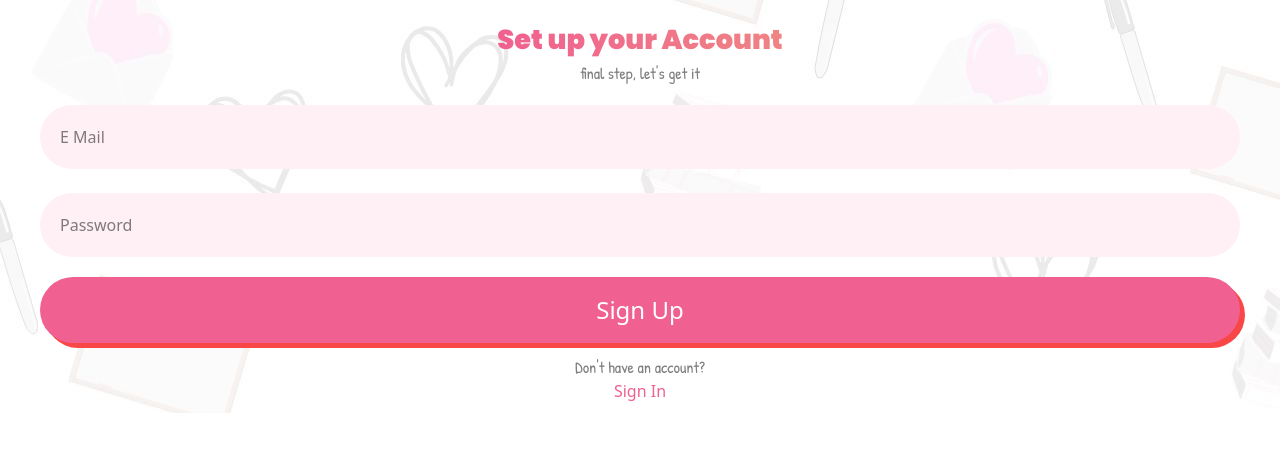
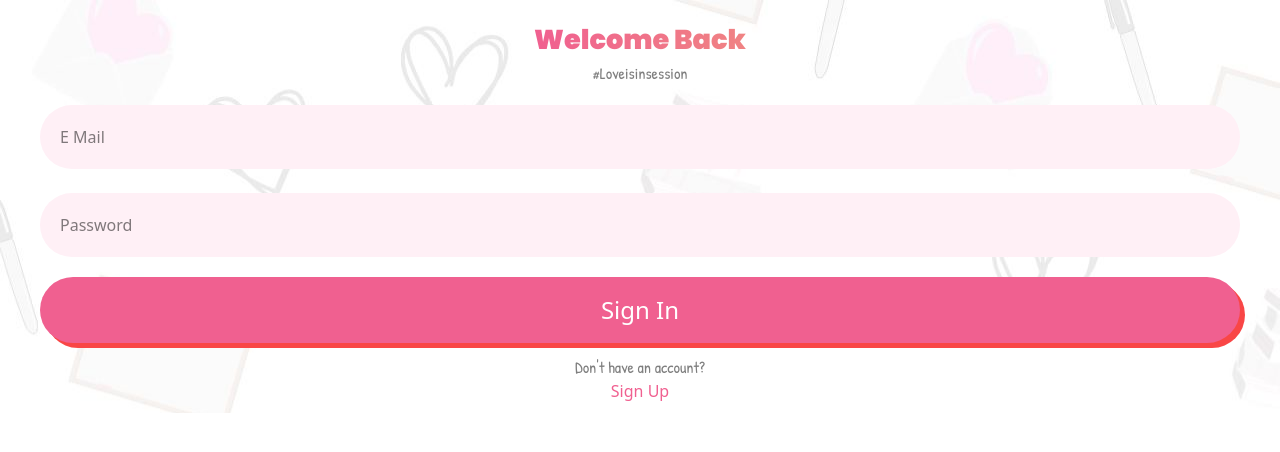
Before and after one commit to EmekatS/CC-2.1, a website: page sign-in.html in a window 1280 px wide. Drawn offline with Linux system fonts and the light colour scheme; some icons are missing.

Commit message:
minor fixes

```diff
--- a/sign-in.html
+++ b/sign-in.html
@@ -25,8 +25,8 @@
         <form action="intrests.html" class="flex flex-col w-full">
                 <div class="step flex-center flex-col space-y-5">
                     <div class="form-head">
-                        <h1>Set up your Account</h1>
-                        <p>final step, let's get it</p>
+                        <h1>Welcome Back</h1>
+                        <p>#Loveisinsession</p>
                     </div>
                     <div class="space-y-2 w-full">
                         <div class="input-field flex flex-col space-y-6">
@@ -36,11 +36,11 @@
                     </div>
                     <div class="space-y-3 flex flex-col w-full">
                         <div class="flex space-x-5">
-                            <button type="submit" class="finish">Sign Up</button>
+                            <button type="submit" class="finish">Sign In</button>
                         </div>
                         <div class="w-full flex flex-col">
                             <p>Don't have an account?</p>
-                            <a href="./sign-in.html" class="text-center">Sign In</a>
+                            <a href="./sign-up.html" class="text-center">Sign Up</a>
                         </div>
                     </div>
                 </div>
```
Also changed, not shown: edu-details.html (+1 -1 lines), finish.html (+1 -1 lines), profile-information.html (+1 -1 lines), profile-photos.html (+1 -1 lines), sign-up.html (+1 -1 lines).
